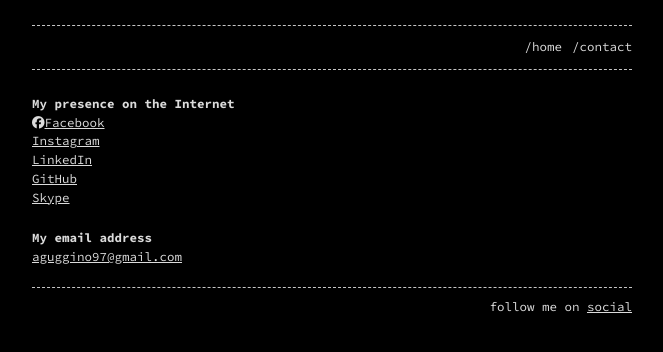
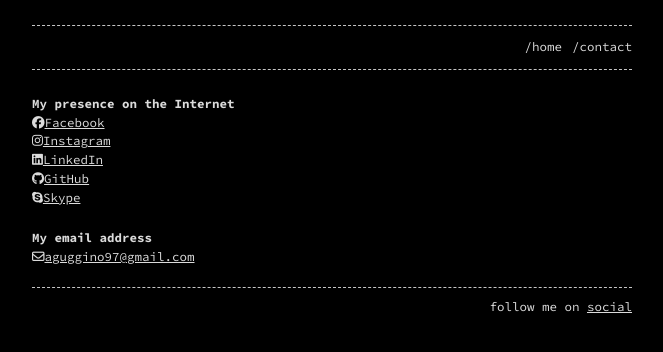
Before and after one commit to alessandroguggino/alessandroguggino.github.io, a Jekyll site: the page built from social.md, in a window 1280 px wide. Shown: the top 352 px of the page, without its empty margins (308-971 px from the left). Built offline with Jekyll 4.4.1, drawn with Linux system fonts in a browser that asks for light colours; nearby versions of some CDN libraries; library files that are not in the unit come from our copies.

Commit message:
Update social.md

```diff
--- a/social.md
+++ b/social.md
@@ -6,13 +6,13 @@ permalink: /social
 
 # My presence on the Internet
 
-<span class="fab fa-facebook"></span><a href="https://facebook.com/alexguggino" target="_blank">Facebook</a>
-<a href="https://instagram.com/alessandroguggino" target="_blank">Instagram</a>
-<a href="https://linkedin.com/in/alessandroguggino" target="_blank">LinkedIn</a>
-<a href="https://github.com/AlessandroGuggino" target="_blank">GitHub</a>
-<a href="skype:alex.guggino">Skype</a>
+<i class="fab fa-facebook"></i><a href="https://facebook.com/alexguggino" target="_blank">Facebook</a>
+<i class="fab fa-instagram"></i><a href="https://instagram.com/alessandroguggino" target="_blank">Instagram</a>
+<i class="fab fa-linkedin"></i><a href="https://linkedin.com/in/alessandroguggino" target="_blank">LinkedIn</a>
+<i class="fab fa-github"></i><a href="https://github.com/AlessandroGuggino" target="_blank">GitHub</a>
+<i class="fab fa-skype"></i><a href="skype:alex.guggino">Skype</a>
 
 
 # My email address
 
-<a href="mailto:aguggino97@gmail.com">aguggino97@gmail.com</a>
+<i class="far fa-envelope"></i><a href="mailto:aguggino97@gmail.com">aguggino97@gmail.com</a>
```
